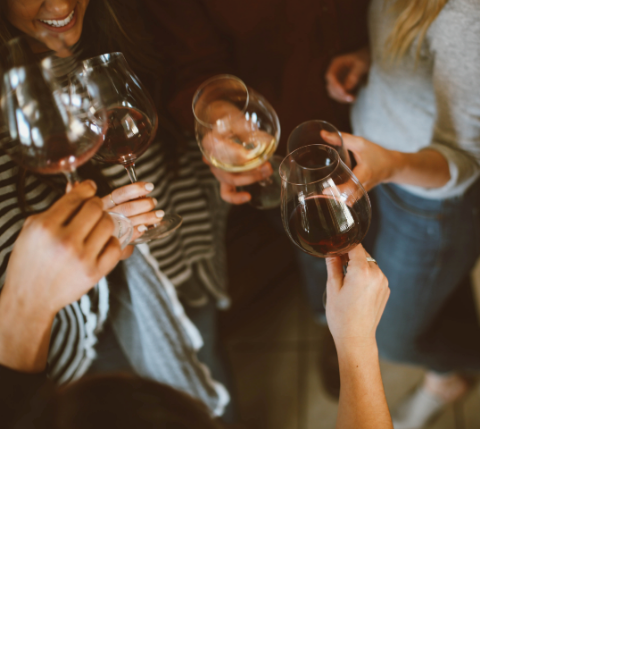
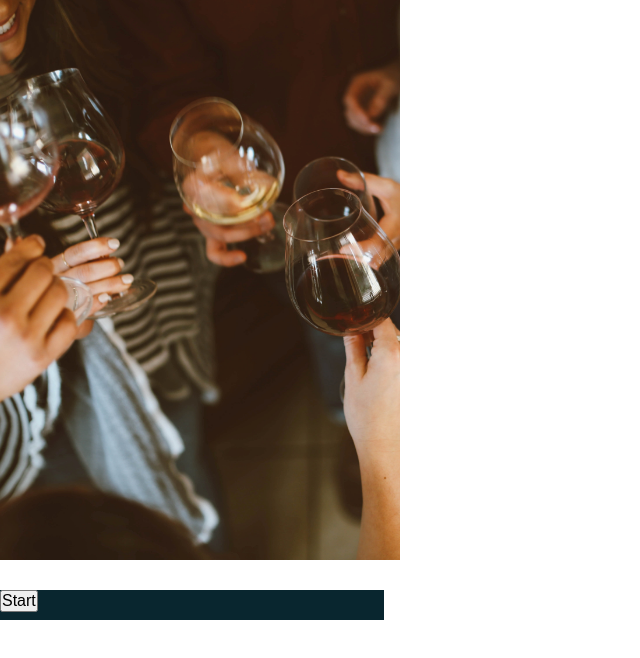
Before and after one commit to valloho/Concique_Website, a plain HTML site: page landingpage.html in a window 1280 px wide. Shown: the whole page, without its empty margins (0-640 px from the left). Drawn offline with Linux system fonts and the light colour scheme; a web font is replaced by a local one.

Commit message:
landingpage tests

```diff
--- a/landingpage.css
+++ b/landingpage.css
@@ -1,10 +1,44 @@
+@import url('https://fonts.googleapis.com/css2?family=Darker+Grotesque:wght@300&display=swap');
+
 * { /*CSS Reset*/
     margin: 0;
     padding: 0;
     font-size: 100%;
+    font-family: 'Darker Grotesque', sans-serif;
 }
 
-.landing_page_bar_img{
-    max-width: 30rem;
-    height: auto;
+.container {
+    display: grid;
+    height: 100%;
+    grid-template-columns: 30% 30% 30%;
+    grid-template-rows: 70% 30%;
+    grid-template-areas:
+    "bar club location"
+    "bar club location"
+    "nav_bar nav_club nav_location";
 }
+
+.landingpage_img {
+    display: grid;
+    object-fit: cover;
+    height: 35em;
+    max-width: 25em;
+}
+
+.navigation {
+    background-color: #09262F;
+    max-width: 25em;
+    height: 30px;
+}
+
+#img_bar {
+    grid-area: bar;
+}
+
+#navigationarea_bar{
+    grid-area: nav_bar;
+}
+
+#button_bar {
+    grid-area: nav_bar;
+}
--- a/landingpage.html
+++ b/landingpage.html
@@ -7,6 +7,14 @@
     <link rel="stylesheet" href="/landingpage.css">
 </head>
 <body>
-<img src="images/bar_color_crop.jpg" alt="Landing Page - Bar" class="landing_page_bar_img">
+<div class="container">
+    <!---->
+    <div id="img_bar">
+        <img src="images/bar_landingpage.jpg" alt="Landing Page - Bar" class="landingpage_img">
+    </div>
+    <div class="navigation" id="navigationarea_bar">
+        <button class="landingpage_button" id="button_bar">Start</button>
+    </div>
+</div>
 </body>
 </html>
```
Also changed, not shown: images/bar_color_crop.jpg (deleted), images/bar_landingpage.jpg (added).
